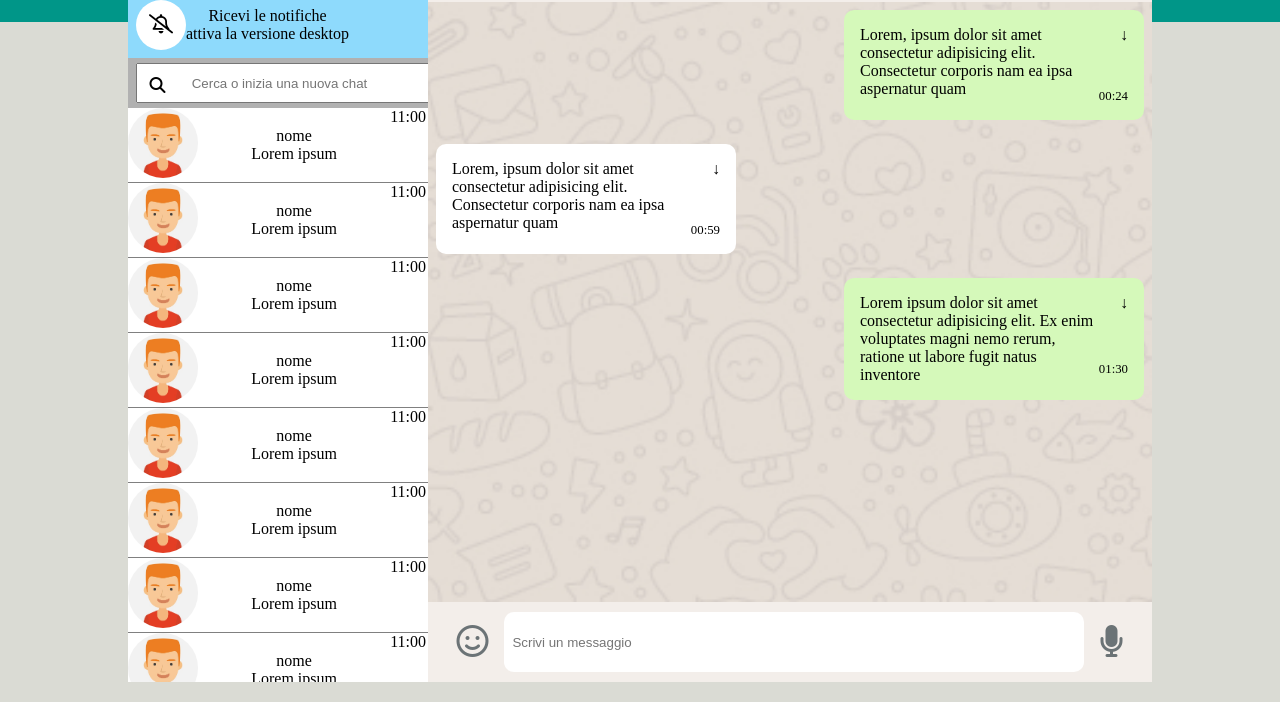
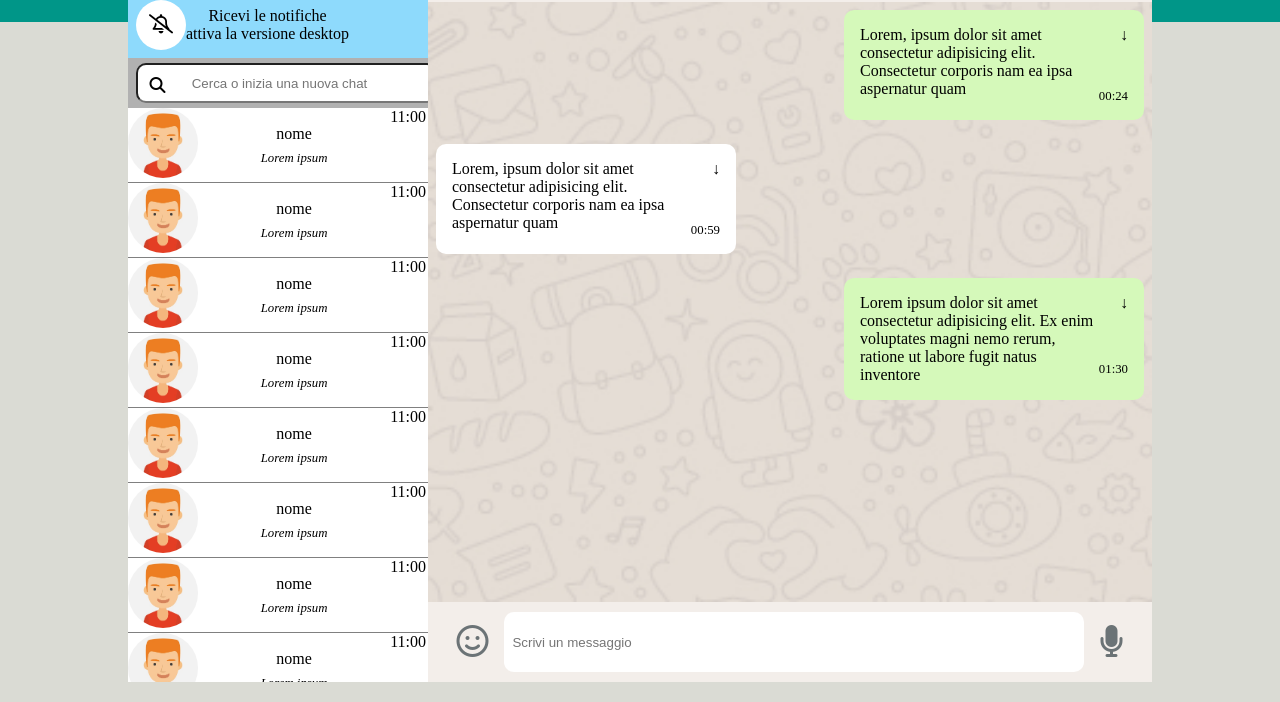
Before and after one commit to serena-peschiaroli/html-css-boolzapp, a plain HTML site: page index.html in a window 1280 px wide. Shown: the part 98-800 px from the top of the page. Drawn offline with Linux system fonts and the light colour scheme.

Commit message:
Add: italics for .ctc-preview

```diff
--- a/css/style.css
+++ b/css/style.css
@@ -237,6 +237,7 @@ img {
     vertical-align: center;
     text-align: center;
     height: 40px;
+    border-radius: 10px;
 
 }
 
@@ -280,8 +281,14 @@ img {
     flex-direction: column;
     align-items: center;
     justify-content: center;
-    vertical-align: center;
+    vertical-align: bottom;
     display: none;
+    gap: 0.5rem;
+}
+
+.ctc-preview {
+    font-size: 0.8rem;
+    font-style: italic;
 }
 
 .msg-list .sent-time {
```
